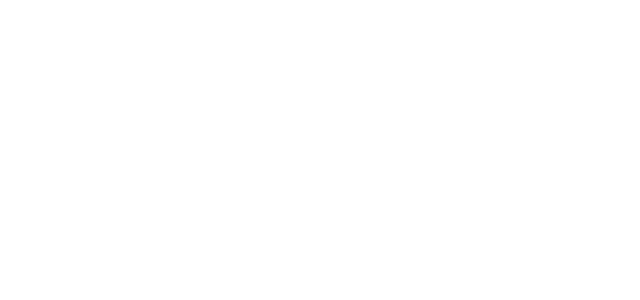
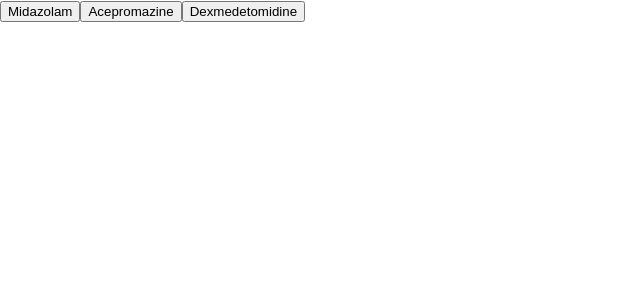
Before and after one commit to sherrylia0hy/dosage-calculator, a React (Create React App) app: page / in a window 1280 px wide. Shown: the top 300 px of the page, without its empty margins (0-640 px from the left). Built offline with nearby package versions, Linux system fonts and the light colour scheme.

Commit message:
Initiate drug button

```diff
--- /dev/null
+++ b/src/components/DrugButton.js
@@ -0,0 +1,8 @@
+const DrugButton = ({drug}) => {
+
+  return (
+    <button>{drug.name}</button>
+  )
+}
+
+export default DrugButton
--- a/src/components/DrugButtons.js
+++ b/src/components/DrugButtons.js
@@ -1,8 +1,14 @@
+import DrugButton from "./DrugButton"
+
 const DrugButtons = ({drugs}) => {
+  //why do I need to add curly braket here
+  return (
+    <>
+    {drugs.map((drug)=> (
+      <DrugButton drug={drug}/>
+    ))}
+    </>
 
-  console.log(drugs)
-  return (
-    <></>
   )
 }
 
```
